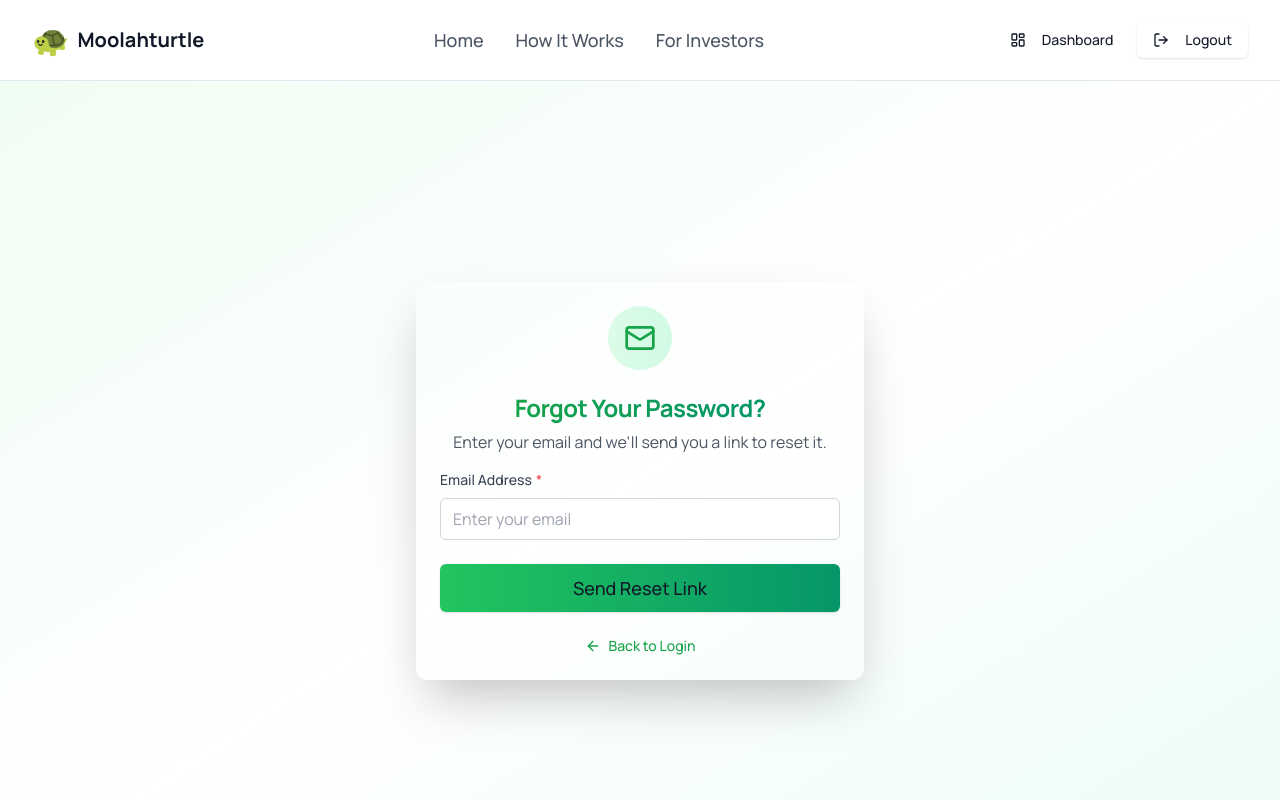
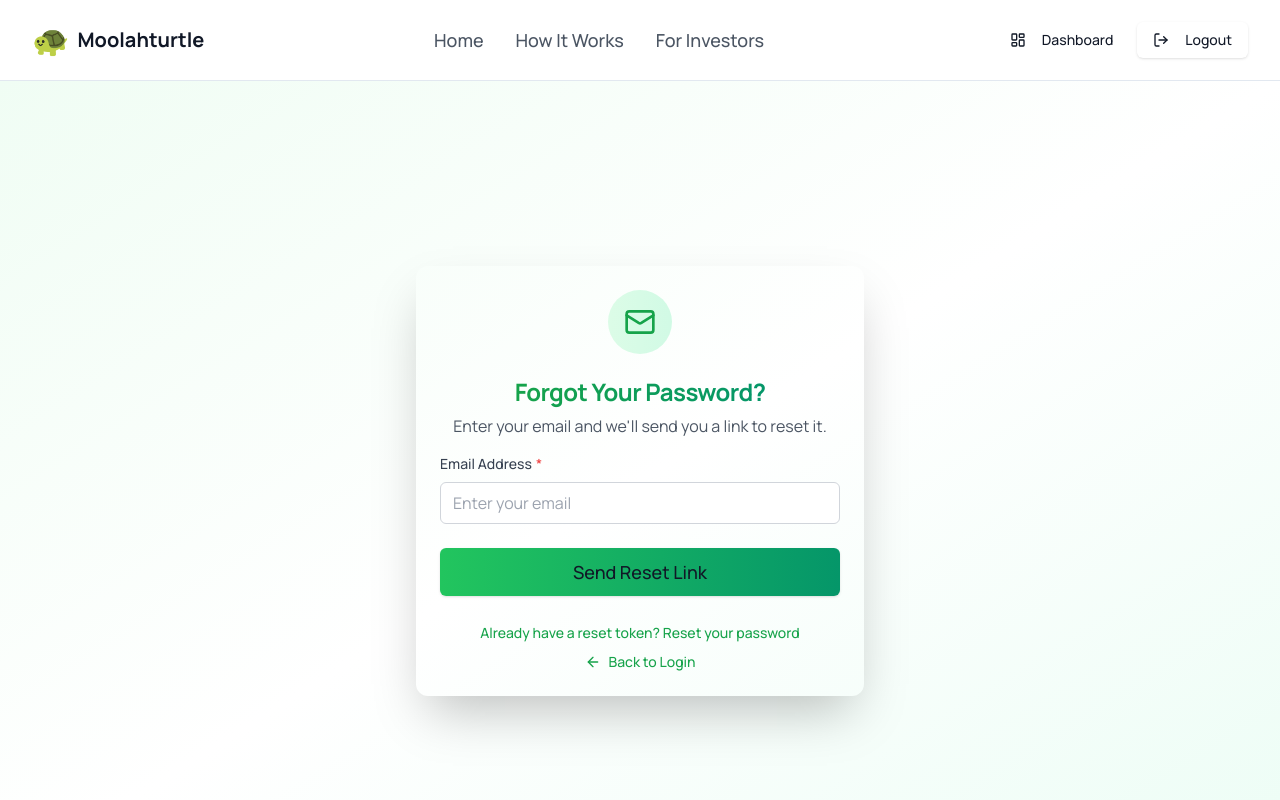
Before and after one commit to loftmoolah-blip/moolahturtle-frontend.new, a React (Vite) app: page /forgot-password in a window 1280 px wide. Shown: the top 800 px of the page. Built offline with nearby package versions, Linux system fonts and the light colour scheme.

Commit message:
Add reset password route and navigation

```diff
--- a/src/App.jsx
+++ b/src/App.jsx
@@ -34,7 +34,6 @@ const pageComponents = {
   InvestorLogin,
   InvestorDashboard,
   ForgotPassword,
-  ResetPassword,
   EmailConfirmation,
   PropertyDetails,
   PropertyListed,
@@ -52,9 +51,14 @@ function Shell() {
     <LayoutComponent currentPageName={currentPageName}>
       <Routes>
         {Object.entries(routeMap).map(([pageName, path]) => {
+          if (pageName === "ResetPassword") return null;
           const Component = pageComponents[pageName];
           return <Route key={pageName} path={path} element={<Component />} />;
         })}
+        <Route
+          path={routeMap.ResetPassword}
+          element={<ResetPassword />}
+        />
       </Routes>
     </LayoutComponent>
   );
--- a/src/pages/ForgotPassword.jsx
+++ b/src/pages/ForgotPassword.jsx
@@ -91,14 +91,19 @@ export default function ForgotPassword() {
                 'Send Reset Link'
               )}
             </Button>
-
-            <div className="text-center">
+            <div className="text-center space-y-2">
               <Link
-                  to={createPageUrl('InvestorLogin')}
-                  className="text-sm text-green-600 hover:text-green-700 font-medium flex items-center justify-center gap-2"
-                >
-                  <ArrowLeft className="w-4 h-4" />
-                  Back to Login
+                to={createPageUrl('ResetPassword')}
+                className="text-sm text-green-600 hover:text-green-700 font-medium"
+              >
+                Already have a reset token? Reset your password
+              </Link>
+              <Link
+                to={createPageUrl('InvestorLogin')}
+                className="text-sm text-green-600 hover:text-green-700 font-medium flex items-center justify-center gap-2"
+              >
+                <ArrowLeft className="w-4 h-4" />
+                Back to Login
               </Link>
             </div>
           </form>
--- a/src/utils/index.js
+++ b/src/utils/index.js
@@ -16,7 +16,7 @@ export const routeMap = {
   InvestorLogin: "/investor/login",
   InvestorDashboard: "/investor/dashboard",
   ForgotPassword: "/forgot-password",
-  ResetPassword: "/reset-password",
+  ResetPassword: "/reset-password", // page for setting a new password via email token
   EmailConfirmation: "/email-confirmation",
 
   PropertyDetails: "/property/details",
```
